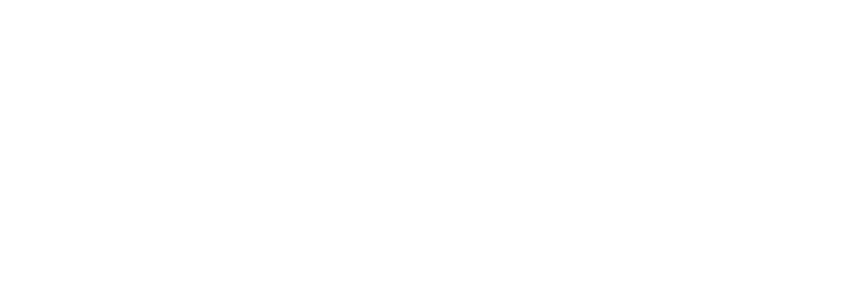
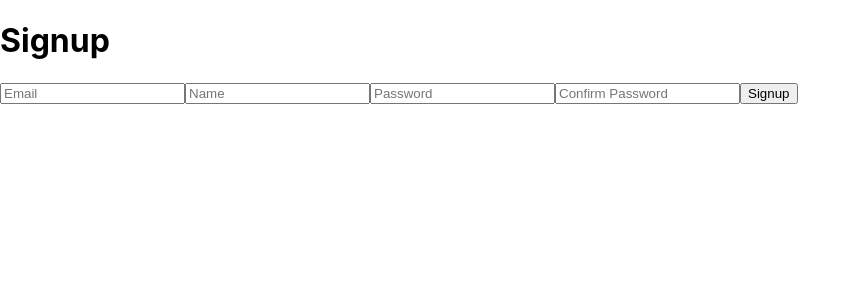
Before and after one commit to Joshuamac2/twitter-clone, a React (Create React App) app in the folder web/: page /signup in a window 1280 px wide. Shown: the top 300 px of the page, without its empty margins (0-861 px from the left). Built offline with nearby package versions, Linux system fonts and the light colour scheme.

Commit message:
login / signup settup

```diff
--- a/web/src/App.tsx
+++ b/web/src/App.tsx
@@ -1,14 +1,31 @@
 import React from 'react';
 import './App.css';
-import { ApolloClient, ApolloProvider, InMemoryCache } from '@apollo/client'
+import { ApolloClient, ApolloProvider, HttpLink, InMemoryCache } from '@apollo/client'
 import Users from './components/users';
 import { BrowserRouter as Router, Route, Switch } from 'react-router-dom'
 import Landing from './components/Landing';
+import {setContext} from 'apollo-link-context'
+import Signup from './pages/Signup';
+import Login from './pages/Login';
 
+const httpLink = new HttpLink({uri: 'http://localhost:4000'})
+const authLink = setContext(async(req, {headers}) => {
+  const token = localStorage.getItem('token')
+
+  return {
+    ...headers,
+    headers: {
+      Authorization: token ? `Bearer ${token}`: null
+    }
+  }
+});
+
+
+const link = authLink.concat(httpLink as any)
 const client = new ApolloClient({
-  uri: "http://localhost:4000",
+  link: (link as any),
   cache: new InMemoryCache()
-});
+})
 
 function App() {
   return (
@@ -17,6 +34,12 @@ function App() {
       <Switch>
         <Route exact path="/">
           <Users />
+        </Route>
+        <Route path="/signup">
+          <Signup />
+        </Route>
+        <Route path="/login">
+          <Login />
         </Route>
         <Route path="/landing">
           <Landing />
--- /dev/null
+++ b/web/src/pages/Login.tsx
@@ -0,0 +1,66 @@
+import React from 'react'
+import { gql, useMutation } from '@apollo/client'
+import {ErrorMessage, Field, Form, Formik} from 'formik'
+import * as Yup from 'yup'
+import {useHistory} from 'react-router-dom'
+
+const LOGIN_MUTATION = gql`
+mutation login( $email: String!, $password: String!) {
+    login( email: $email, password: $password) {
+        token
+    }
+}
+`
+
+interface LoginValues {
+    email: string
+    password: string
+}
+
+function Login() {
+    const history = useHistory()
+    const [login, {data}] = useMutation(LOGIN_MUTATION)
+
+    const initialValues: LoginValues = {
+        email: '',
+        password: '',
+    }
+
+    const validationSchema = Yup.object({
+        email: Yup.string()
+            .email("Invalid email adress")
+            .required("Email required"),
+        password: Yup.string()
+            .max(20, "Must be 20 characters or less")
+            .required("Password Required"),
+    })
+
+    return (
+        <div>
+        <h1>Login</h1>
+        <Formik
+        initialValues={initialValues}
+        validationSchema={validationSchema}
+        onSubmit={async(values, {setSubmitting}) =>{
+            setSubmitting(true)
+            const response = await login({
+                variables: values
+            })
+            localStorage.setItem("token", response.data.login.token)
+            setSubmitting(false)
+            history.push('/')
+        }}
+        >
+            <Form>
+                <Field name="email" type="text" placeholder="Email" />
+                <ErrorMessage name="email" component={'div'} />
+                <Field name="password" type="password" placeholder="Password" />
+                <ErrorMessage name="password" component={'div'} />
+                <button type="submit">Login</button>
+            </Form>
+            </Formik>
+        </div>
+    )
+}
+
+export default Login
--- /dev/null
+++ b/web/src/pages/Signup.tsx
@@ -0,0 +1,81 @@
+import React from 'react'
+import { gql, useMutation } from '@apollo/client'
+import {ErrorMessage, Field, Form, Formik} from 'formik'
+import * as Yup from 'yup'
+import {useHistory} from 'react-router-dom'
+
+const SIGNUP_MUTATION = gql`
+mutation signup($name: String, $email: String!, $password: String!) {
+    signup(name: $name, email: $email, password: $password) {
+        token
+    }
+}
+`
+
+interface SignupValues {
+    email: string
+    password: string
+    confirmPassword: string
+    name: string
+}
+
+function Signup() {
+    const history = useHistory()
+    const [signup, {data}] = useMutation(SIGNUP_MUTATION)
+
+    const initialValues: SignupValues = {
+        email: '',
+        password: '',
+        confirmPassword: '',
+        name: ''
+    }
+
+    const validationSchema = Yup.object({
+        email: Yup.string()
+            .email("Invalid email adress")
+            .required("Email required"),
+        password: Yup.string()
+            .max(20, "Must be 20 characters or less")
+            .required("Password Required"),
+        confirmPassword: Yup.string().oneOf(
+            [Yup.ref("password")],
+            "Passwords must match"
+        ),
+        name: Yup.string()
+            .max(15, "Must be 15 characters or less")
+            .required("Name Required"),
+    })
+
+    return (
+        <div>
+        <h1>Signup</h1>
+        <Formik
+        initialValues={initialValues}
+        validationSchema={validationSchema}
+        onSubmit={async(values, {setSubmitting}) =>{
+            setSubmitting(true)
+            const response = await signup({
+                variables: values
+            })
+            localStorage.setItem("token", response.data.signup.token)
+            setSubmitting(false)
+            history.push('/')
+        }}
+        >
+            <Form>
+                <Field name="email" type="text" placeholder="Email" />
+                <ErrorMessage name="email" component={'div'} />
+                <Field name="name" type="text" placeholder="Name" />
+                <ErrorMessage name="name" component={'div'} />
+                <Field name="password" type="password" placeholder="Password" />
+                <ErrorMessage name="password" component={'div'} />
+                <Field name="confirmPassword" type="password" placeholder="Confirm Password" />
+                <ErrorMessage name="confirmPassword" component={'div'} />
+                <button type="submit">Signup</button>
+            </Form>
+            </Formik>
+        </div>
+    )
+}
+
+export default Signup
```
Also changed, not shown: web/package.json (+7 -1 lines), 1 other file (tests, documents, lock files or other folders).
